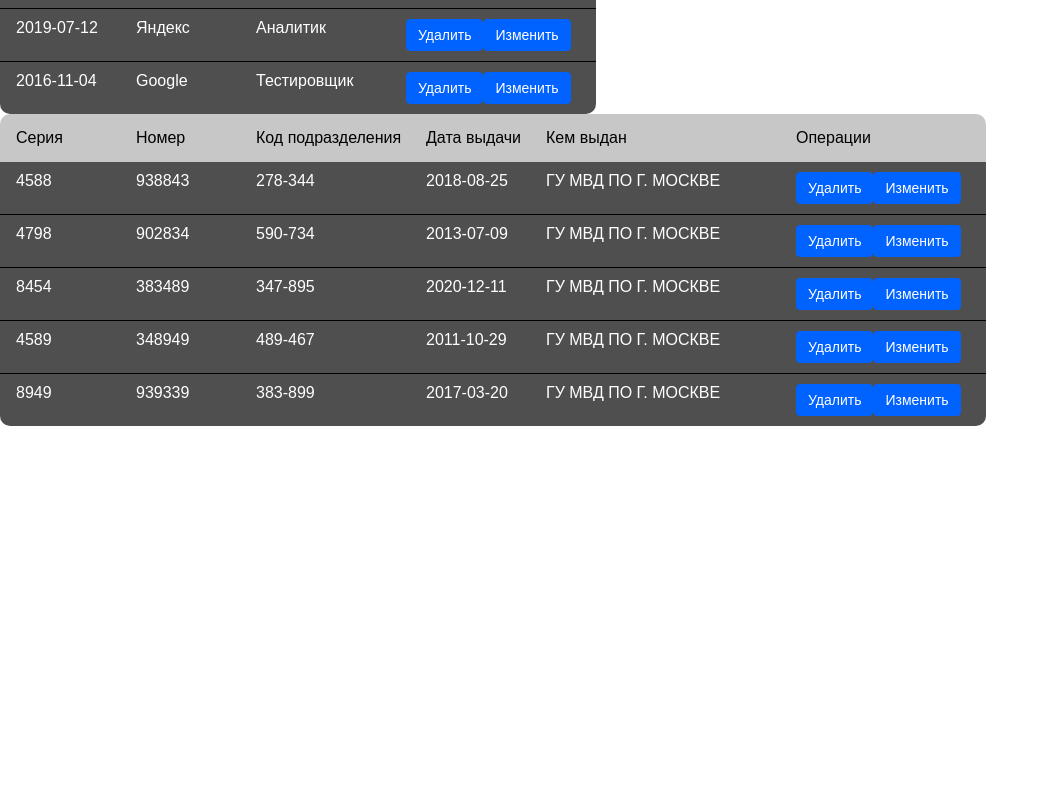
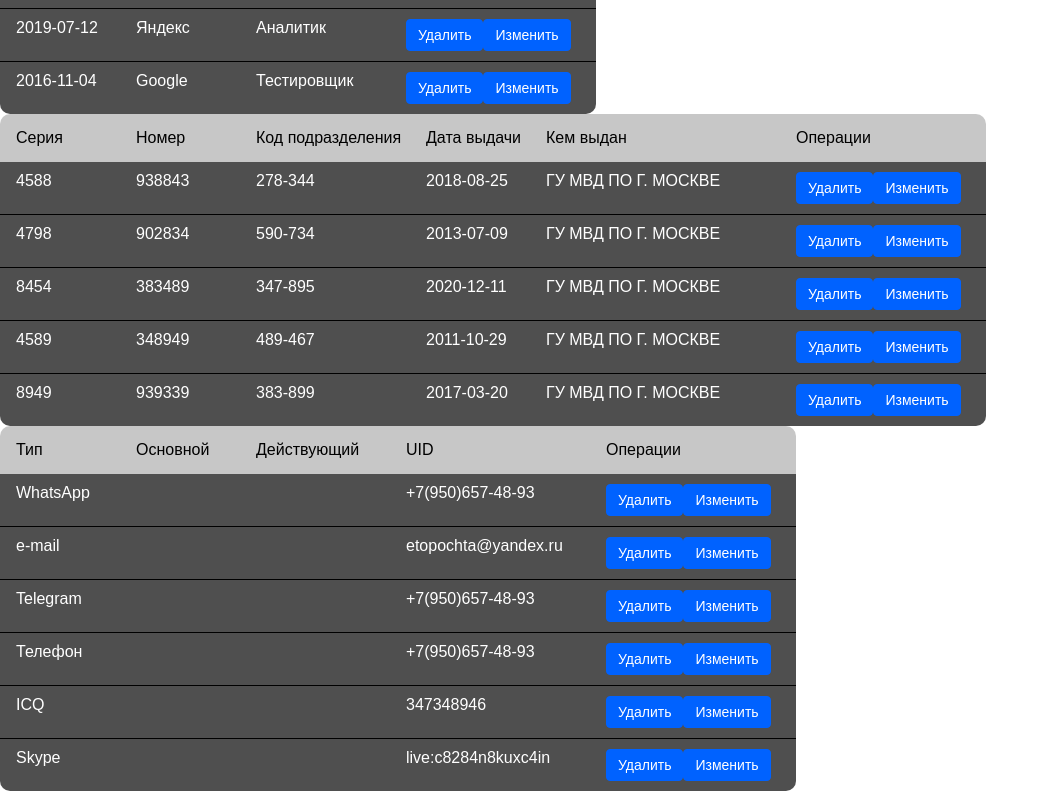
Before and after one commit to franze6/puppy-project, a React app: page /persons/1 in a window 1280 px wide. Shown: the part 705-1496 px from the top of the page, without its empty margins (0-1049 px from the left). Before the commit the page ends 1131 px from the top, so only its background shows below. Built offline with nearby package versions, Linux system fonts and the light colour scheme; no server answers.

Commit message:
Add Table ContactDetails

```diff
--- /dev/null
+++ b/src/Pages/ContactDetailsPage/ContactDetailsPage.jsx
@@ -0,0 +1,47 @@
+import React, { useEffect, useState } from 'react';
+
+import Table from '../../Components/Table/Table';
+
+import { getContactDetails } from '../../utils/api';
+
+import styles from './ContactDetailsPage.scss';
+
+const ContactDetailsPage = () => {
+  const [list, setList] = useState([]);
+
+  useEffect(async () => {
+    const data = await getContactDetails();
+    setList(data?.results || []);
+  }, []);
+
+  const columns = [
+    {
+      name: 'type',
+      display: 'Тип',
+      display_field: 'type_name',
+      width: 120,
+    },
+    {
+      name: 'basic',
+      display: 'Основной',
+      width: 120,
+    },
+    {
+      name: 'active',
+      display: 'Действующий',
+      width: 150,
+    },
+    {
+      name: 'UID',
+      display: 'UID',
+      width: 200,
+    },
+  ];
+  return (
+    <div className={styles.page}>
+      <Table columns={columns} rows={list} canDelete canUpdate />
+    </div>
+  );
+};
+
+export default ContactDetailsPage;
--- a/src/Pages/PersonsDetail.jsx
+++ b/src/Pages/PersonsDetail.jsx
@@ -10,7 +10,7 @@ import { getPerson } from '../utils/api';
 import AddressPage from './AddressPage/AddressPage';
 import CareerPage from './CareerPage/CareerPage';
 import PassportPage from './PassportPage/PassportPage';
-
+import ContactDetailsPage from './ContactDetailsPage/ContactDetailsPage';
 
 const PersonsDetail = () => {
   const [person, setPerson] = useState({});
@@ -28,6 +28,7 @@ const PersonsDetail = () => {
       <AddressPage />
       <CareerPage />
       <PassportPage />
+      <ContactDetailsPage />
     </div>
   );
 };
```
Also changed, not shown: src/Pages/ContactDetailsPage/ContactDetailsPage.scss (added).
